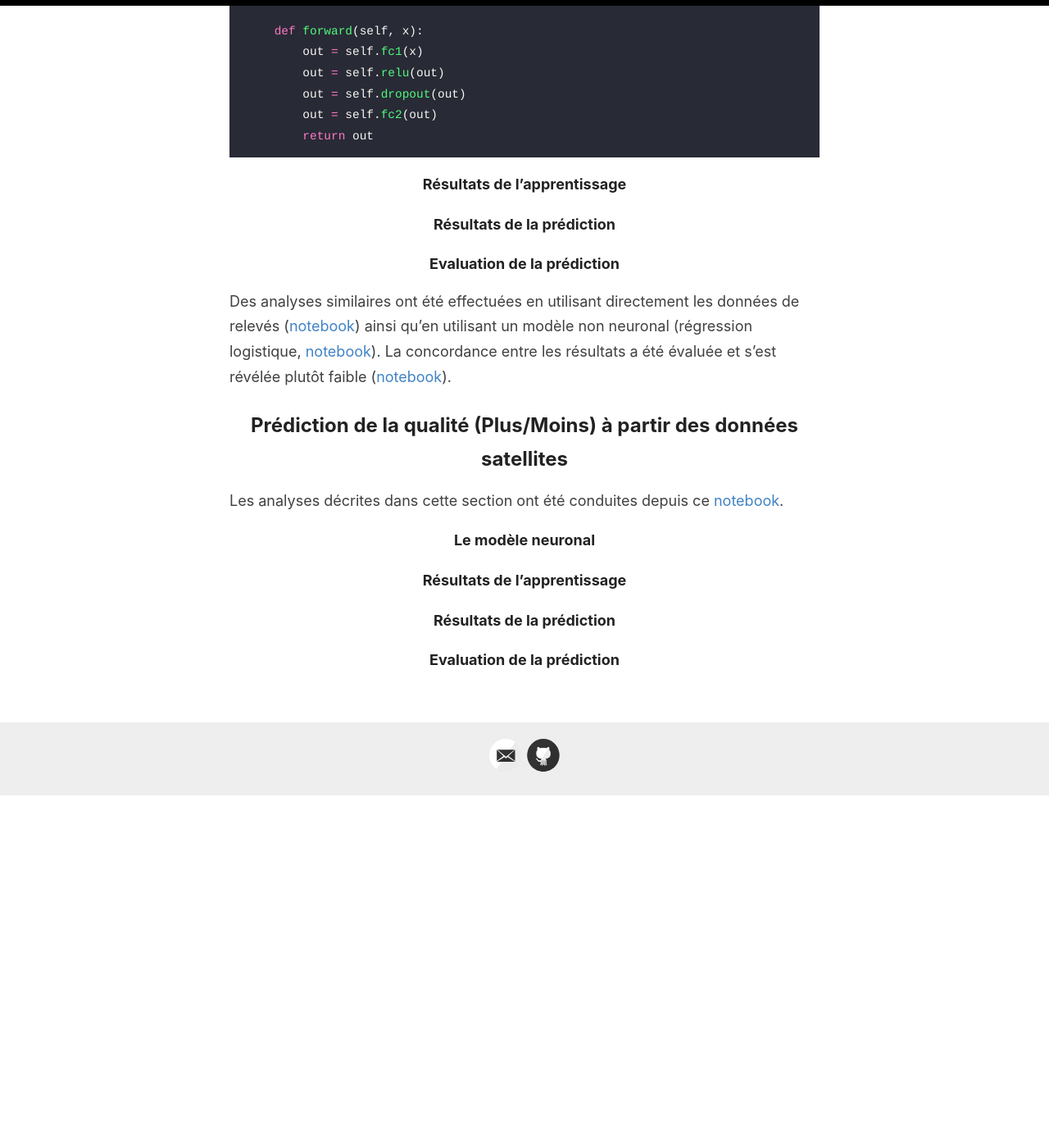
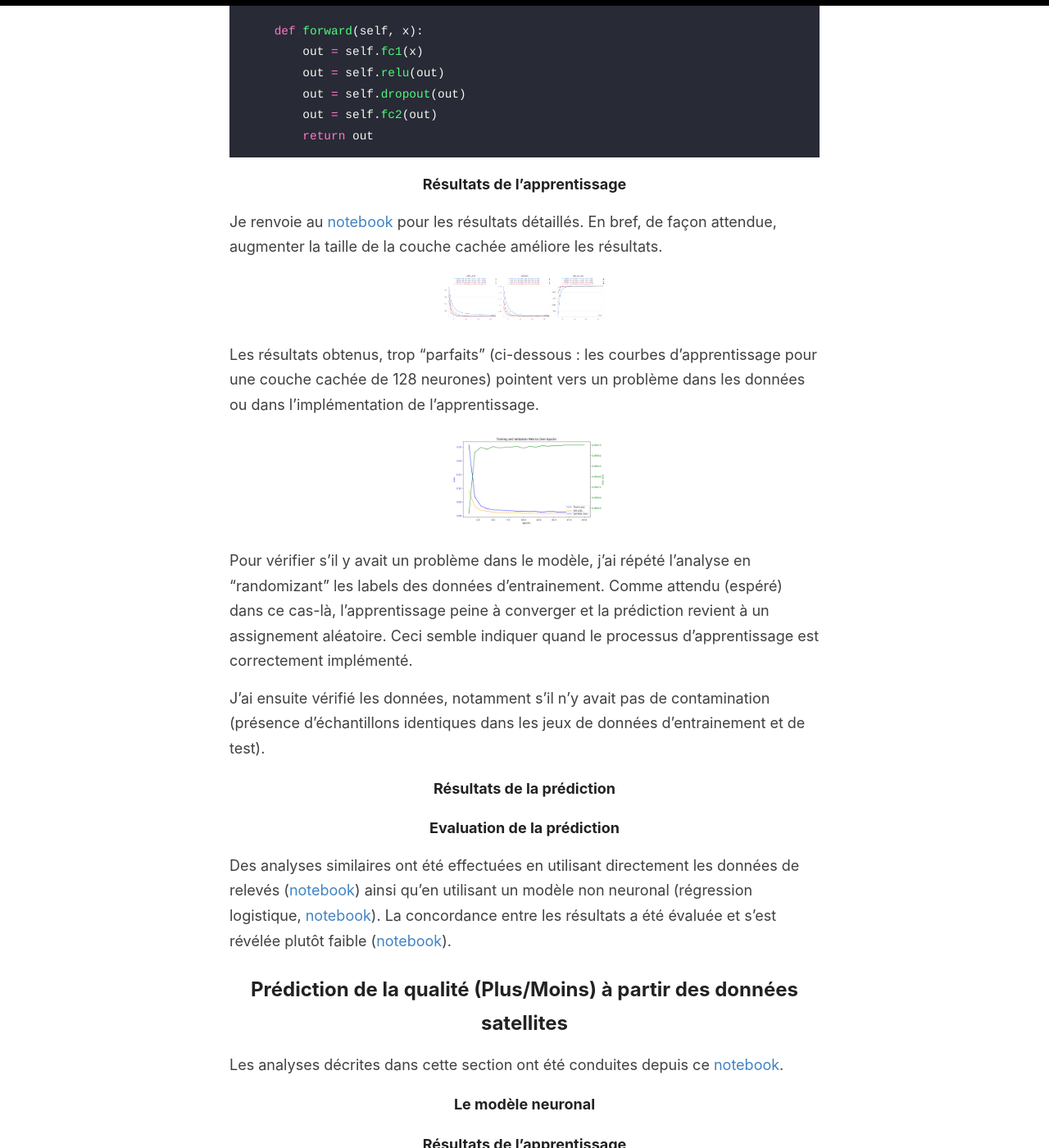
Before and after one commit to sca-opdir/sber-biodiversite-ml-prediction, a Jekyll site: the page built from _pages/apprentissage.md, in a window 1280 px wide and 1400 px high, scrolled down 1116 px. Shown: the whole window at 82% size. Built offline with Jekyll 4.4.1, drawn with Linux system fonts in a browser that asks for light colours; before the commit the page ends 2086 px from its top, so only the background shows below that.

Commit message:
Update apprentissage.md

```diff
--- a/_pages/apprentissage.md
+++ b/_pages/apprentissage.md
@@ -38,6 +38,22 @@ class DropoutFeedForwardNN(nn.Module):
 
 #### Résultats de l'apprentissage
 
+Je renvoie au [notebook](https://www.kaggle.com/code/mzufferey/sber-data-vm-p-turage-corrv4) pour les résultats détaillés. En bref, de façon attendue, augmenter la taille de la couche cachée améliore les résultats.
+
+<div align="center">
+  <img src="/images/train_val_auc_16-128.png" alt="Résultats couche cachée de 16 à 128 unités" width="200"/>
+</div>
+
+Les résultats obtenus, trop "parfaits" (ci-dessous : les courbes d'apprentissage pour une couche cachée de 128 neurones) pointent vers un problème dans les données ou dans l'implémentation de l'apprentissage.
+
+<div align="center">
+  <img src="/images/all_curves_h128.png" alt="Résultats couche cachée de 16 à 128 unités" width="200"/>
+</div>
+
+Pour vérifier s'il y avait un problème dans le modèle, j'ai répété l'analyse en "randomizant" les labels des données d'entrainement. Comme attendu (espéré) dans ce cas-là, l'apprentissage peine à converger et la prédiction revient à un assignement aléatoire. Ceci semble indiquer quand le processus d'apprentissage est correctement implémenté.
+
+J'ai ensuite vérifié les données, notamment s'il n'y avait pas de contamination (présence d'échantillons identiques dans les jeux de données d'entrainement et de test).
+
 #### Résultats de la prédiction
 
 
```
